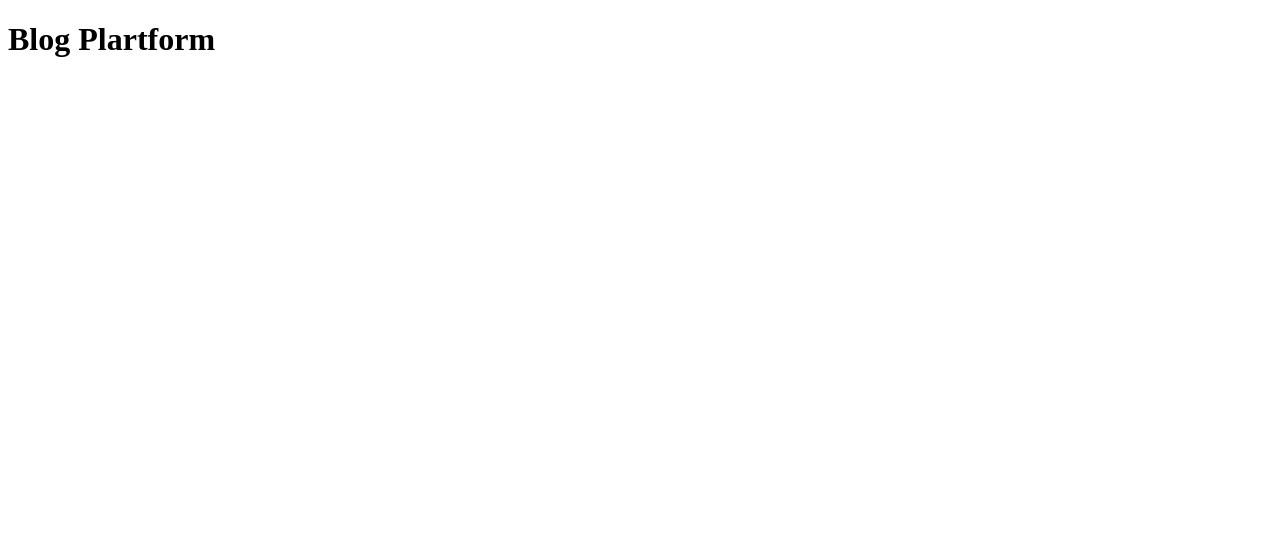
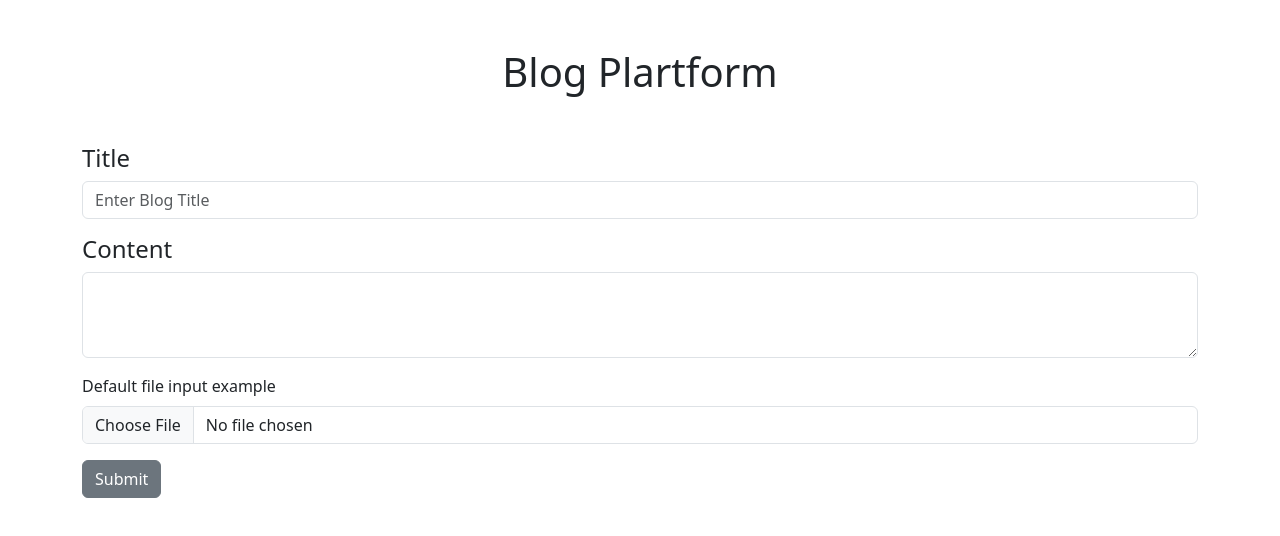
Before and after one commit to sivarajagopalans/CodSoft-Task-3, a React (Vite) app: page / in a window 1280 px wide. Shown: the top 536 px of the page. Built offline with nearby package versions, Linux system fonts and the light colour scheme.

Commit message:
create blogform component

```diff
--- a/src/App.jsx
+++ b/src/App.jsx
@@ -1,4 +1,5 @@
 import './App.css'
+import 'bootstrap/dist/css/bootstrap.min.css';
 import { BlogForm } from './components/BlogForm'
 
 function App() {
--- a/src/components/BlogForm.jsx
+++ b/src/components/BlogForm.jsx
@@ -1,9 +1,38 @@
 import React from 'react'
+import Form from 'react-bootstrap/Form';
+import Container from 'react-bootstrap/Container';
+import Row from 'react-bootstrap/Row';
+import Col from 'react-bootstrap/Col';
+import Button from 'react-bootstrap/Button';
+
 
 export const BlogForm = () => {
   return (
     <div>
-        <h1>Blog Plartform</h1>
+      <h1 className='text-center my-5'>Blog Plartform</h1>
+      <Container>
+        <Row>
+          <Col>
+            <Form>
+              <Form.Group className="mb-3" controlId="exampleForm.ControlInput1">
+                <Form.Label className='h4'>Title</Form.Label>
+                <Form.Control type="text" placeholder="Enter Blog Title" />
+              </Form.Group>
+              <Form.Group className="mb-3" controlId="exampleForm.ControlTextarea1">
+                <Form.Label className='h4'>Content</Form.Label>
+                <Form.Control as="textarea" rows={3} />
+              </Form.Group>
+              <Form.Group controlId="formFile" className="mb-3">
+                <Form.Label>Default file input example</Form.Label>
+                <Form.Control type="file" />
+              </Form.Group>
+              <Button variant="secondary" type="submit">
+                Submit
+              </Button>
+            </Form>
+          </Col>
+        </Row>
+      </Container>
     </div>
   )
 }
```
